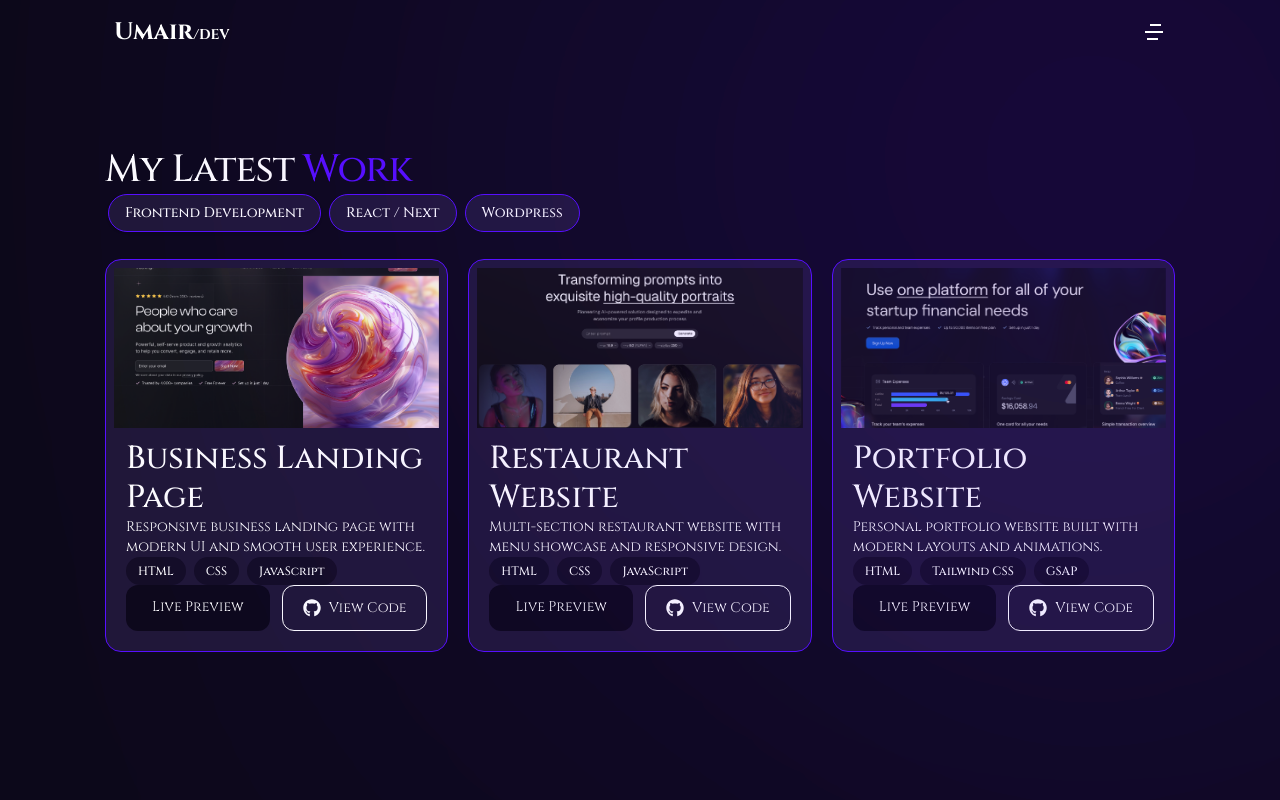
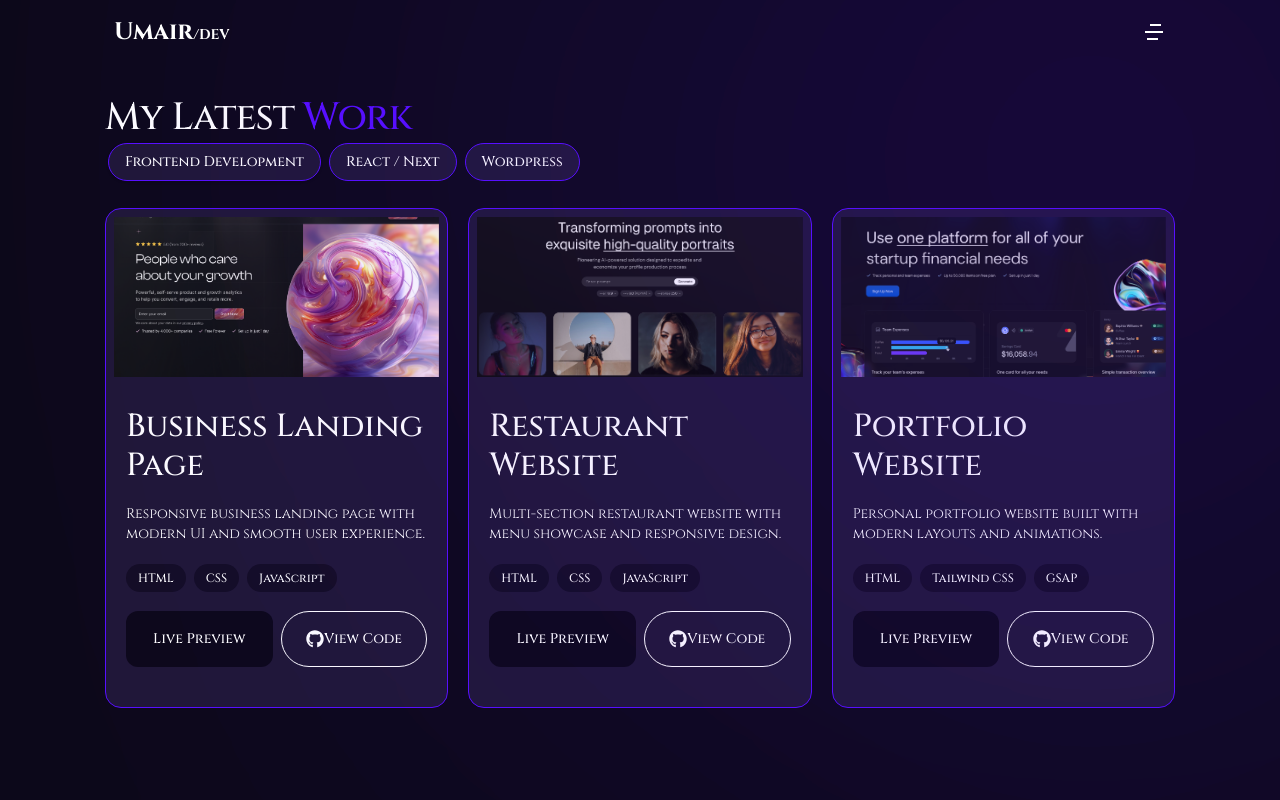
Before and after one commit to Umair-dev55/umair-ali-dev, a Next.js app: page /work in a window 1280 px wide. Built offline with nearby package versions, Linux system fonts and the light colour scheme.

Commit message:
card layout fix

```diff
--- a/src/app/(Pages)/work/page.jsx
+++ b/src/app/(Pages)/work/page.jsx
@@ -179,14 +179,14 @@ const work = () => {
                 >
                   {filteredProjects.map((project) => (
                     <SwiperSlide key={project.id} className="h-full">
-                      <div className="h-full custom-border p-2 rounded-2xl overflow-hidden flex flex-col">
+                      <div className="h-[500px] custom-border p-2 rounded-2xl overflow-hidden flex flex-col">
                         <img
                           src={project.image}
                           alt={project.title}
                           className="w-full h-40 object-cover"
                         />
 
-                        <div className="p-3 flex-1 flex flex-col h-30">
+                        <div className="p-3 flex-1 flex flex-col h-30 h-full justify-evenly">
                           {/* heading  */}
                           <div>
                             <h3 className="h3">{project.title}</h3>
@@ -196,7 +196,7 @@ const work = () => {
                             <p className=" flex-1 p">{project.description}</p>
                           </div>
                           {/* Tech Stack  */}
-                          <div className="flex flex-wrap gap-2">
+                          <div className="flex flex-wrap gap-2 p">
                             {project.tech.map((tech, i) => (
                               <span
                                 key={i}
@@ -207,12 +207,12 @@ const work = () => {
                             ))}
                           </div>
                           {/* Buttons  */}
-                          <div className="flex flex-wrap gap-3 mt-auto p">
+                          <div className="grid md:grid-cols-2 p gap-2 w-full">
                             {project.link && (
                               <a
                                 href={project.link}
                                 target="_blank"
-                                className=" flex-1 text-center bg-primary py-3 rounded-xl transition"
+                                className=" flex-1 text-center bg-primary  btn rounded-xl"
                               >
                                 Live Preview
                               </a>
@@ -222,7 +222,7 @@ const work = () => {
                             <a
                               href={project.github || "#"}
                               target={project.github ? "_blank" : undefined}
-                              className="flex-1 text-center border py-3 rounded-xl  transition flex items-center justify-center gap-2"
+                              className="flex-1 flex btn  border"
                             >
                               <FaGithub className="text-lg" />
                               View Code
```
